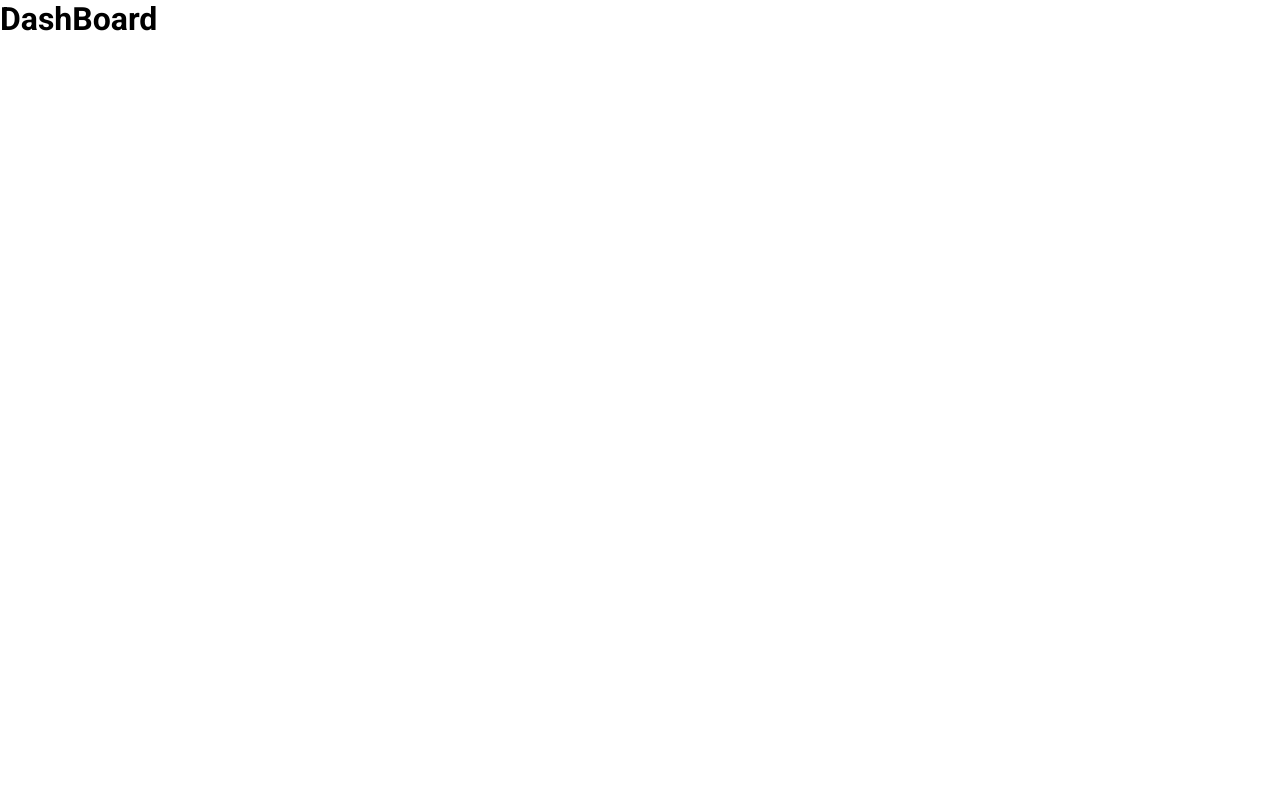
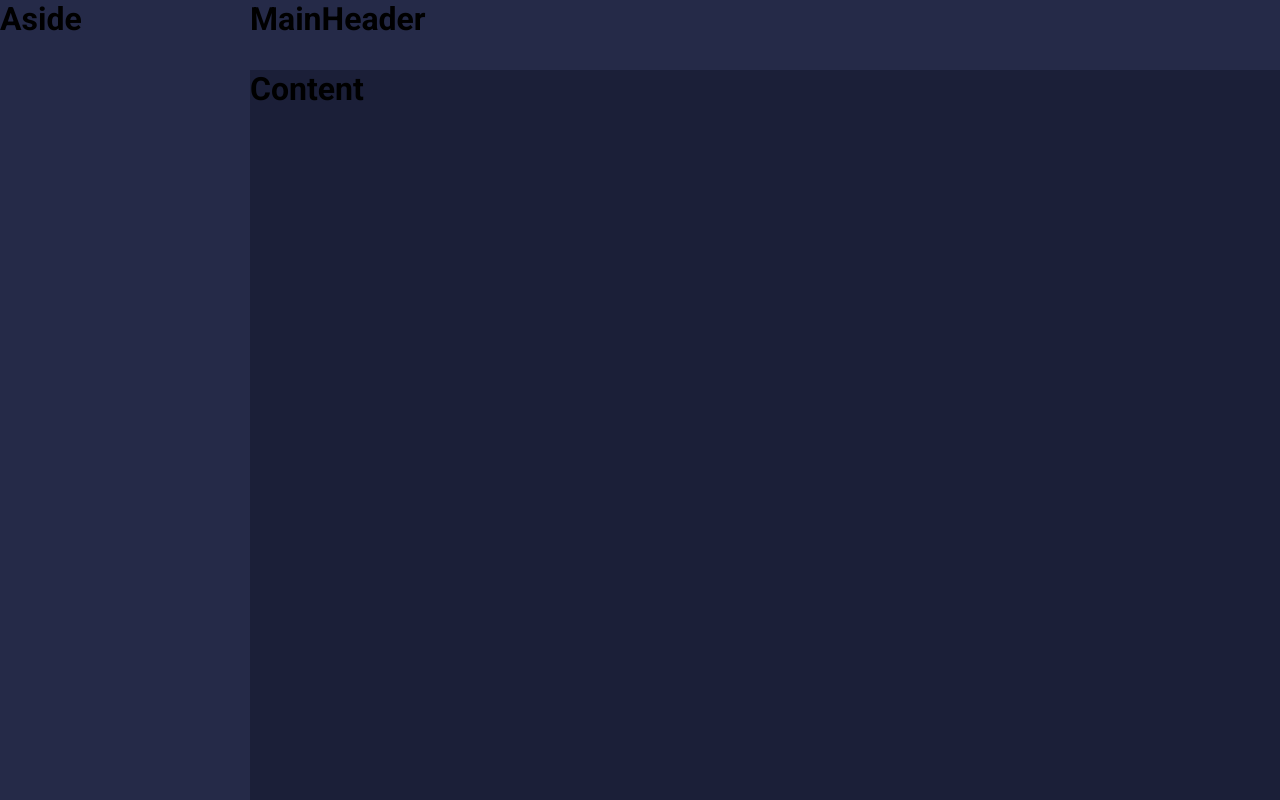
Before and after one commit to kaiofsca/my-wallet, a React (Create React App) app: page / in a window 1280 px wide. Built offline with nearby package versions, Linux system fonts and the light colour scheme.

Commit message:
add estrutura grid nos componentes

```diff
--- a/src/App.tsx
+++ b/src/App.tsx
@@ -1,13 +1,13 @@
 import React from 'react'
 import GlobalStyles from './styles/GlobalStyles'
 
-import DashBoard from './pages/DashBoard'
+import Layout from './components/Layout'
 
 const App: React.FC = () => {
   return (
     <>
         <GlobalStyles />
-        <DashBoard />
+        <Layout />
     </>
   )
 }
--- /dev/null
+++ b/src/components/Aside/index.tsx
@@ -0,0 +1,13 @@
+import React from 'react'
+
+import { Container } from './styles'
+
+const Aside: React.FC = () => {
+    return (
+        <Container>
+            <h1>Aside</h1>
+        </Container>
+    );
+}
+
+export default Aside
--- /dev/null
+++ b/src/components/Aside/styles.ts
@@ -0,0 +1,6 @@
+import styled from "styled-components";
+
+export const Container = styled.div`
+    grid-area: AS;
+    background-color: #252A48;
+`;
--- /dev/null
+++ b/src/components/Content/index.tsx
@@ -0,0 +1,13 @@
+import React from 'react'
+
+import { Container } from './styles'
+
+const Content: React.FC = () => {
+    return (
+        <Container>
+            <h1>Content</h1>
+        </Container>
+    );
+}
+
+export default Content
--- /dev/null
+++ b/src/components/Content/styles.ts
@@ -0,0 +1,6 @@
+import styled from "styled-components";
+
+export const Container = styled.div`
+    grid-area: CT;
+    background-color: #1B1F38;
+`;
--- /dev/null
+++ b/src/components/Layout/index.tsx
@@ -0,0 +1,19 @@
+import React from 'react'
+
+import { Grid } from './styles'
+
+import MainHeader from '../MainHeader';
+import Aside from '../Aside';
+import Content from '../Content';
+
+const Layout: React.FC = () => {
+    return (
+        <Grid>
+            <MainHeader />
+            <Aside />
+            <Content />
+        </Grid>
+    );
+}
+
+export default Layout
--- /dev/null
+++ b/src/components/Layout/styles.ts
@@ -0,0 +1,20 @@
+import styled from "styled-components";
+
+/*
+    * Layout
+    * MH = MainHeader
+    * AS = Aside
+    * CT = Content
+*/
+
+export const Grid = styled.div` // tudo oq estiver dentro desse container vai ter q se comportar respeitando um grid
+    display: grid;
+    grid-template-columns: 250px auto;
+    grid-template-rows: 70px auto;
+
+    grid-template-areas:
+    'AS MH'
+    'AS CT';
+
+    height: 100vh;
+`;
--- /dev/null
+++ b/src/components/MainHeader/index.tsx
@@ -0,0 +1,13 @@
+import React from 'react'
+
+import { Container } from './styles'
+
+const MainHeader: React.FC = () => {
+    return (
+        <Container>
+            <h1>MainHeader</h1>
+        </Container>
+    );
+}
+
+export default MainHeader
--- /dev/null
+++ b/src/components/MainHeader/styles.ts
@@ -0,0 +1,6 @@
+import styled from "styled-components";
+
+export const Container = styled.div`
+    grid-area: MH;
+    background-color: #252A48;
+`;
```
